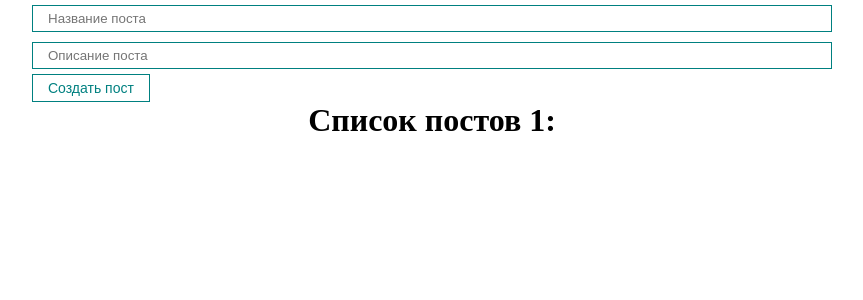
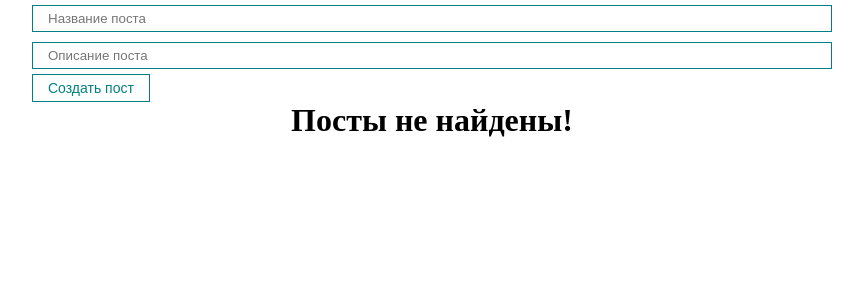
Before and after one commit to Araym51/react_basics, a React (Create React App) app: page / in a window 1280 px wide. Shown: the top 300 px of the page, without its empty margins (208-1071 px from the left). Built offline with nearby package versions, Linux system fonts and the light colour scheme.

Commit message:
отрисовка по условию 1:04:20

```diff
--- a/src/App.js
+++ b/src/App.js
@@ -22,7 +22,10 @@ function App() {
         <div className="App">
             {/*<Counter/>*/}
             <PostForm create={createPost}/>
-            <PostList remove={removePost} posts={posts} title="Список постов 1"/>
+            {posts.length !== 0
+                ? <PostList remove={removePost} posts={posts} title="Список постов 1"/>
+                : <h1 style={{textAlign: 'center'}}>Посты не найдены!</h1>
+            }
         </div>
     );
 }
```
